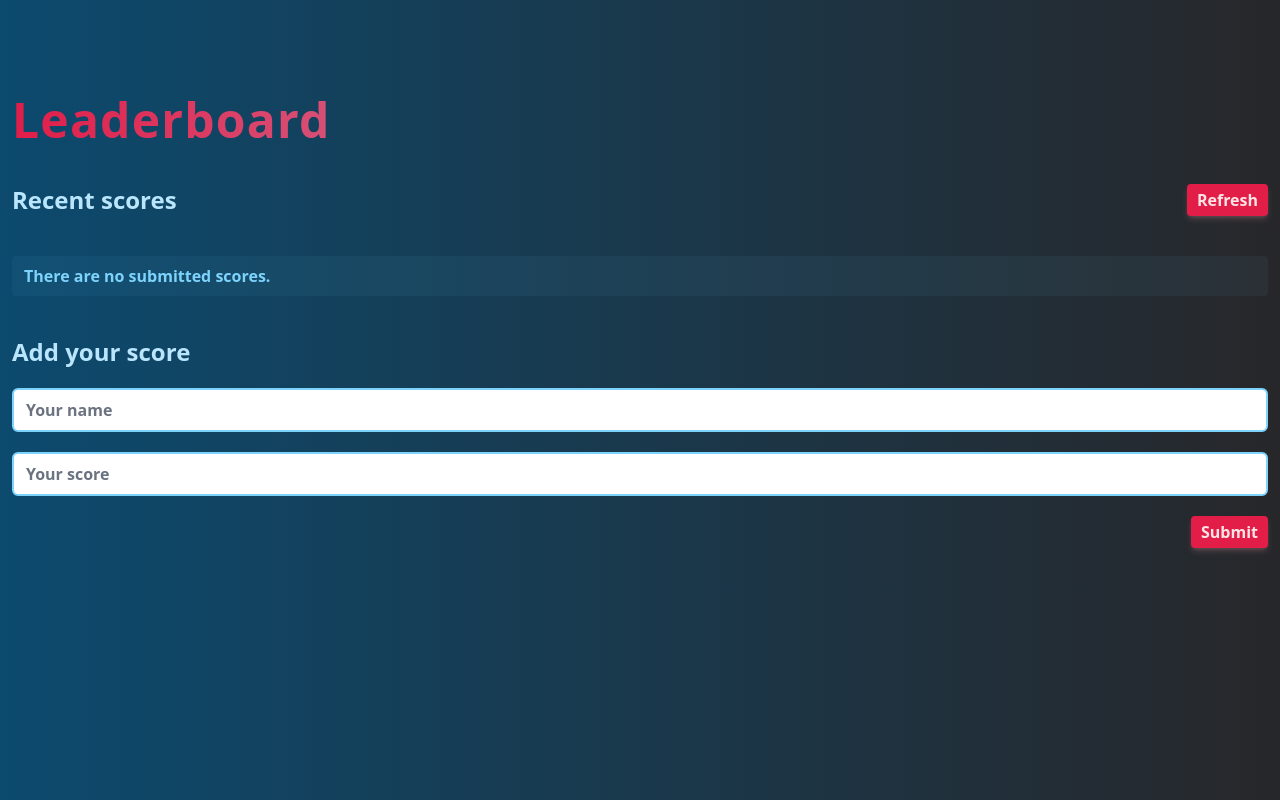
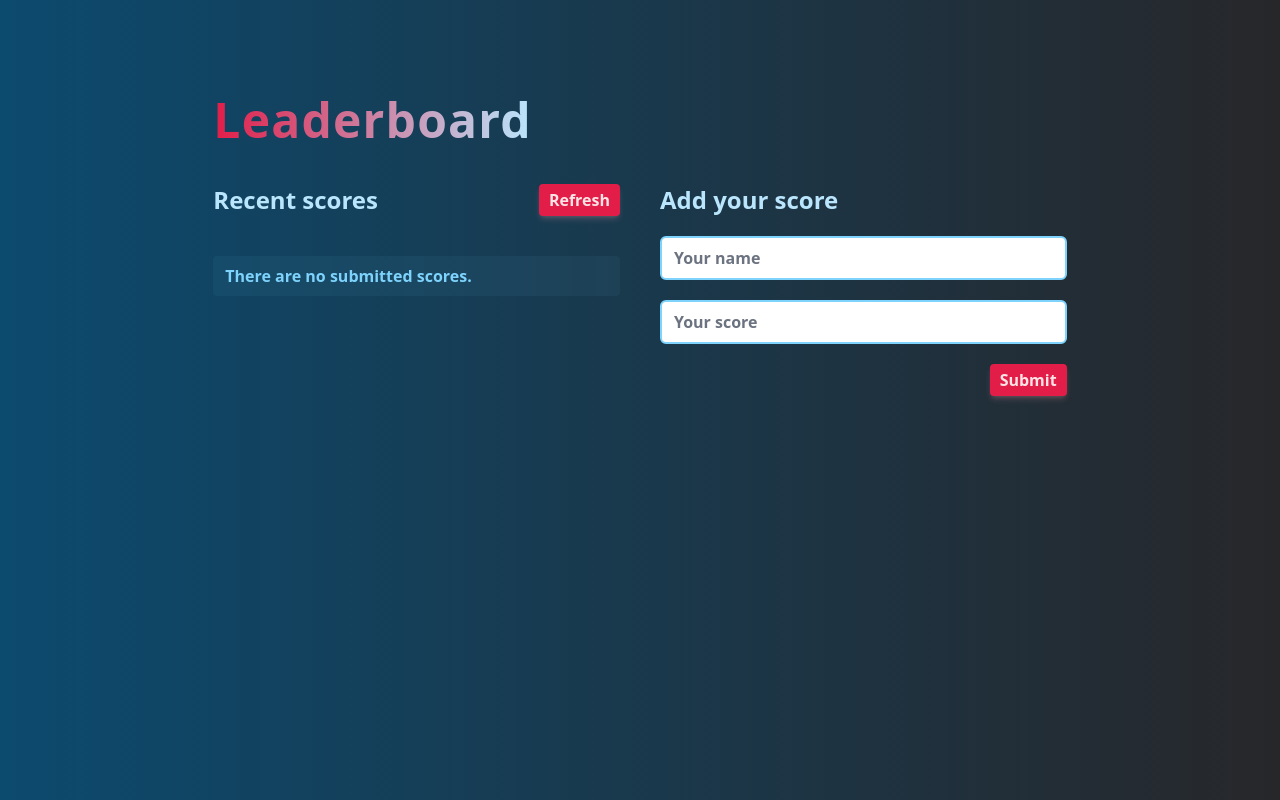
Before and after one commit to rskinnerc/leaderboard, a website built with webpack: page src/index.html in a window 1280 px wide. Built offline with nearby package versions, Linux system fonts and the light colour scheme; no server answers.

Commit message:
Add desktop styles

```diff
--- a/src/index.html
+++ b/src/index.html
@@ -9,13 +9,13 @@
 </head>
 
 <body class="bg-gradient-to-r from-sky-900 to-zinc-800">
-  <header class="mt-24 mx-3">
+  <header class="mt-24 mx-3 md:w-2/3 md:mx-auto">
     <h1
-      class="text-5xl font-bold tracking-wide bg-clip-text text-transparent bg-gradient-to-r from-rose-600 to-sky-200">
+      class="text-5xl font-bold tracking-wide bg-clip-text text-transparent bg-gradient-to-r from-rose-600 to-sky-200 md:inline">
       Leaderboard</h1>
   </header>
-  <main class="mx-3 my-10">
-    <section class="scores-section">
+  <main class="mx-3 my-10 md:w-2/3 md:mx-auto md:flex md:gap-10">
+    <section class="scores-section md:basis-1/2">
       <h2 class="text-2xl text-sky-200 font-semibold flex justify-between items-center">Recent scores <button
           type="button"
           class="rounded border-2 border-rose-600 px-2 py-0.5 text-base text-rose-100 bg-rose-600 font-semibold shadow-md shadow-rose-300/20 hover:shadow-rose-200/30"
@@ -24,7 +24,7 @@
         <li class="text-sky-300 text-base px-3 py-2 font-semibold">There are no submitted scores.</li>
       </ul>
     </section>
-    <section class="scores-form-section">
+    <section class="scores-form-section md:basis-1/2">
       <h2 class="text-2xl text-sky-200 font-semibold">Add your score</h2>
       <form name="add-score" class="flex flex-col gap-5 my-5">
         <input type="text" name="name"
```
Also changed, not shown: src/style.css.
